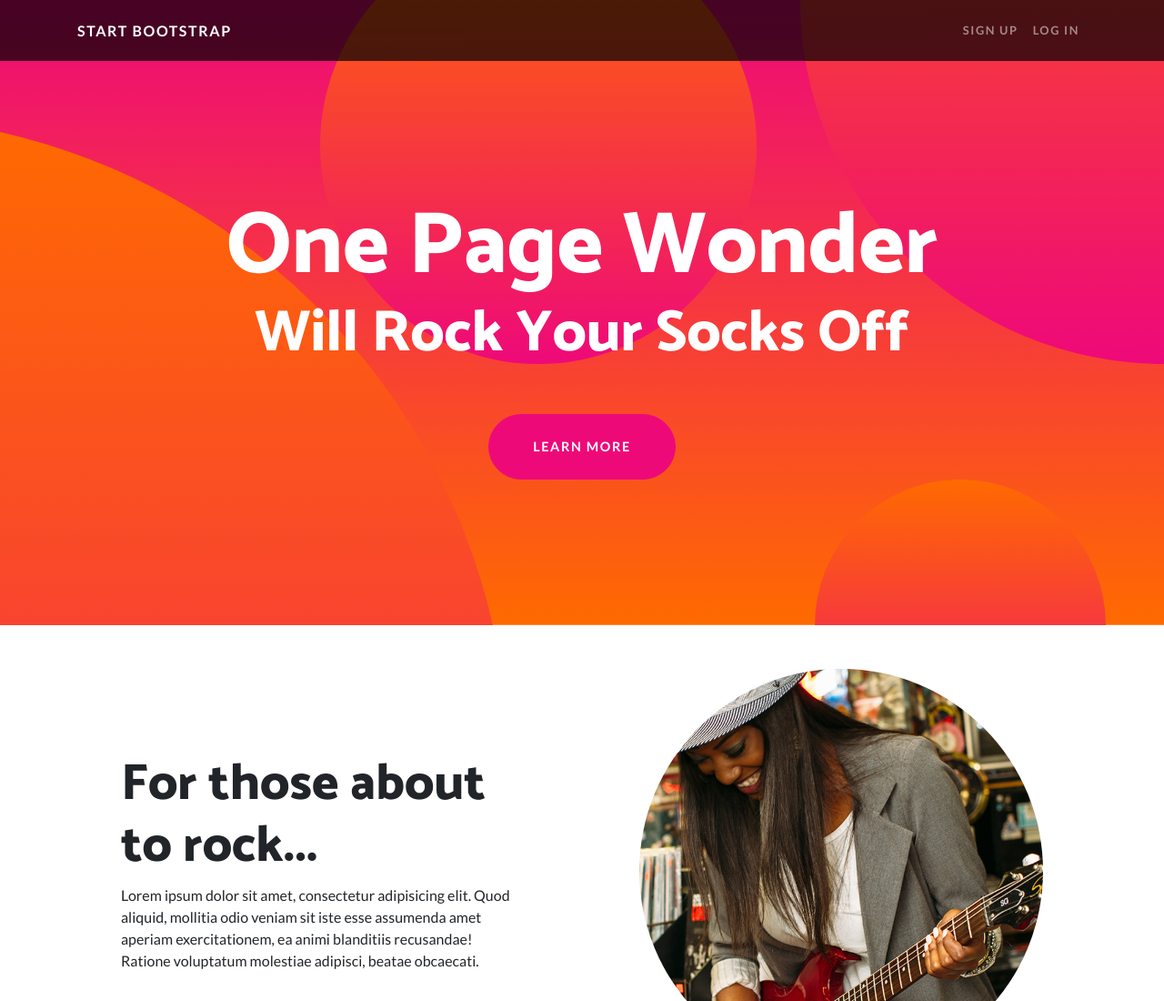
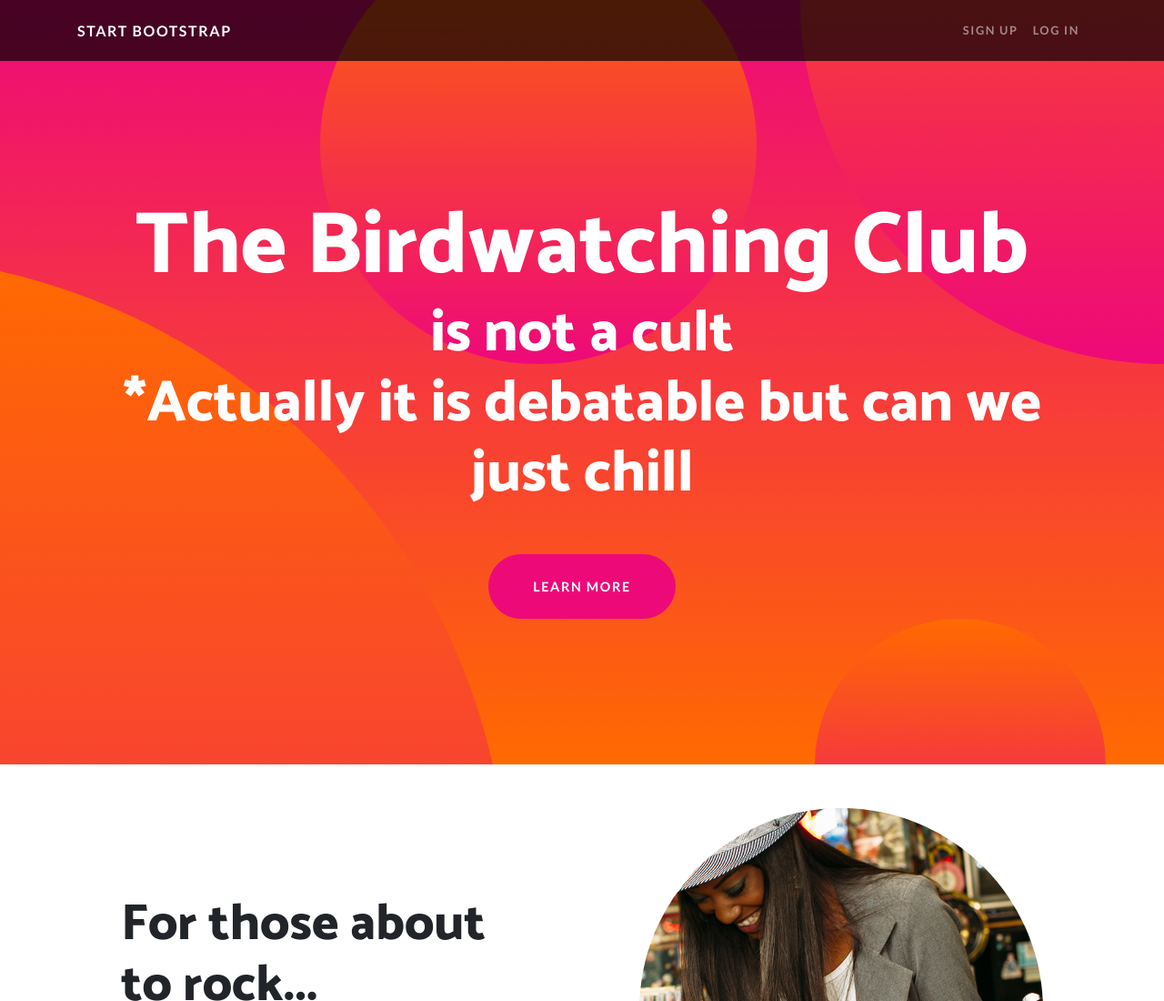
Before and after one commit to masoncooper99/birdclubwebsite, a website: page index.html in a window 1280 px wide. Shown: the top 1100 px of the page at 91% size. Drawn offline with Linux system fonts and the light colour scheme.

Commit message:
Update index.html
text update

```diff
--- a/index.html
+++ b/index.html
@@ -7,8 +7,9 @@
     <meta name="viewport" content="width=device-width, initial-scale=1, shrink-to-fit=no">
     <meta name="description" content="">
     <meta name="author" content="">
+    <meta name="viewport" content="width=device-width, initial-scale=1.0">
 
-    <title>One Page Wonder - Start Bootstrap Template</title>
+    <title>Y'all Like Birds?</title>
 
     <!-- Bootstrap core CSS -->
     <link href="vendor/bootstrap/css/bootstrap.min.css" rel="stylesheet">
@@ -47,8 +48,9 @@
     <header class="masthead text-center text-white">
       <div class="masthead-content">
         <div class="container">
-          <h1 class="masthead-heading mb-0">One Page Wonder</h1>
-          <h2 class="masthead-subheading mb-0">Will Rock Your Socks Off</h2>
+          <h1 class="masthead-heading mb-0">The Birdwatching Club</h1>
+          <h2 class="masthead-subheading mb-0">is not a cult</h2>
+            <h5 class="masthead-subheading mb-0">*Actually it is debatable but can we just chill</h5>
           <a href="#" class="btn btn-primary btn-xl rounded-pill mt-5">Learn More</a>
         </div>
       </div>
```
